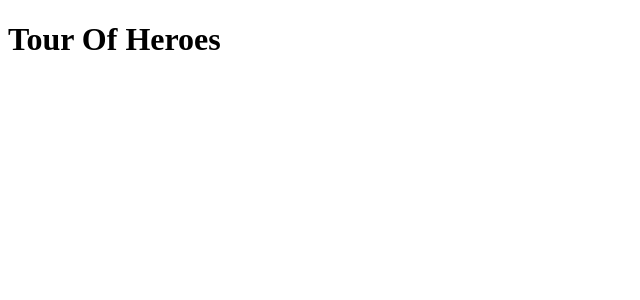
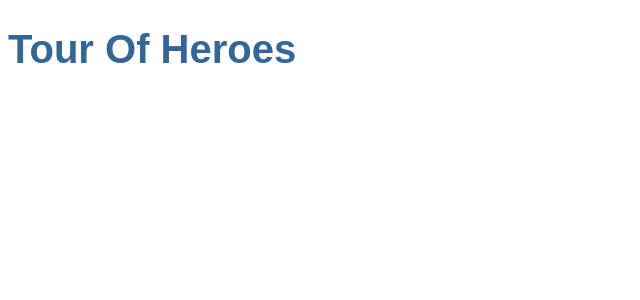
Before and after one commit to PizzaRalf/tour-of-heroes, an Angular app: page / in a window 1280 px wide. Shown: the top 300 px of the page, without its empty margins (0-640 px from the left). Built offline with nearby package versions, Linux system fonts and the light colour scheme.

Commit message:
added a style sheet

```diff
--- a/src/app/app.component.css
+++ b/src/app/app.component.css
@@ -0,0 +1,22 @@
+/* Application-wide Styles */
+h1 {
+    color: #369;
+    font-family: Arial, Helvetica, sans-serif;
+    font-size: 250%;
+  }
+  h2, h3 {
+    color: #444;
+    font-family: Arial, Helvetica, sans-serif;
+    font-weight: lighter;
+  }
+  body {
+    margin: 2em;
+  }
+  body, input[text], button {
+    color: #888;
+    font-family: Cambria, Georgia;
+  }
+  /* everywhere else */
+  * {
+    font-family: Arial, Helvetica, sans-serif;
+  }
```
